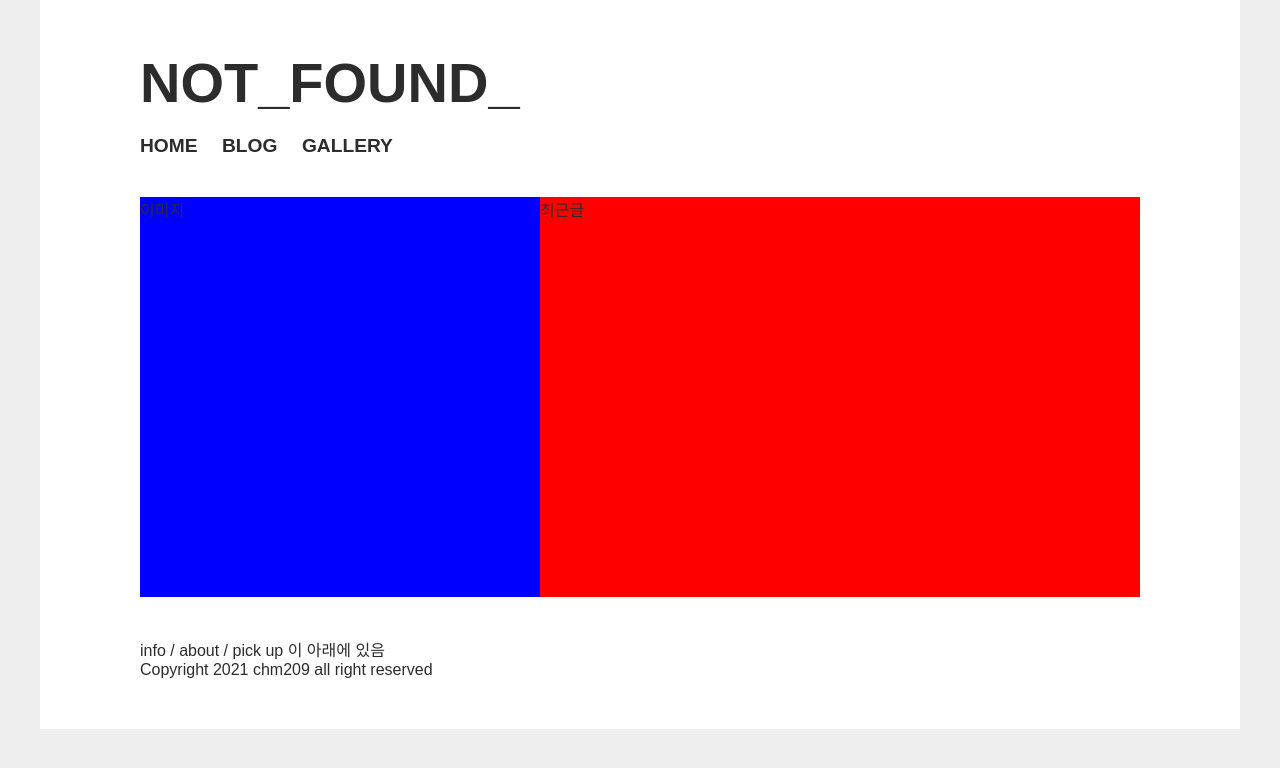
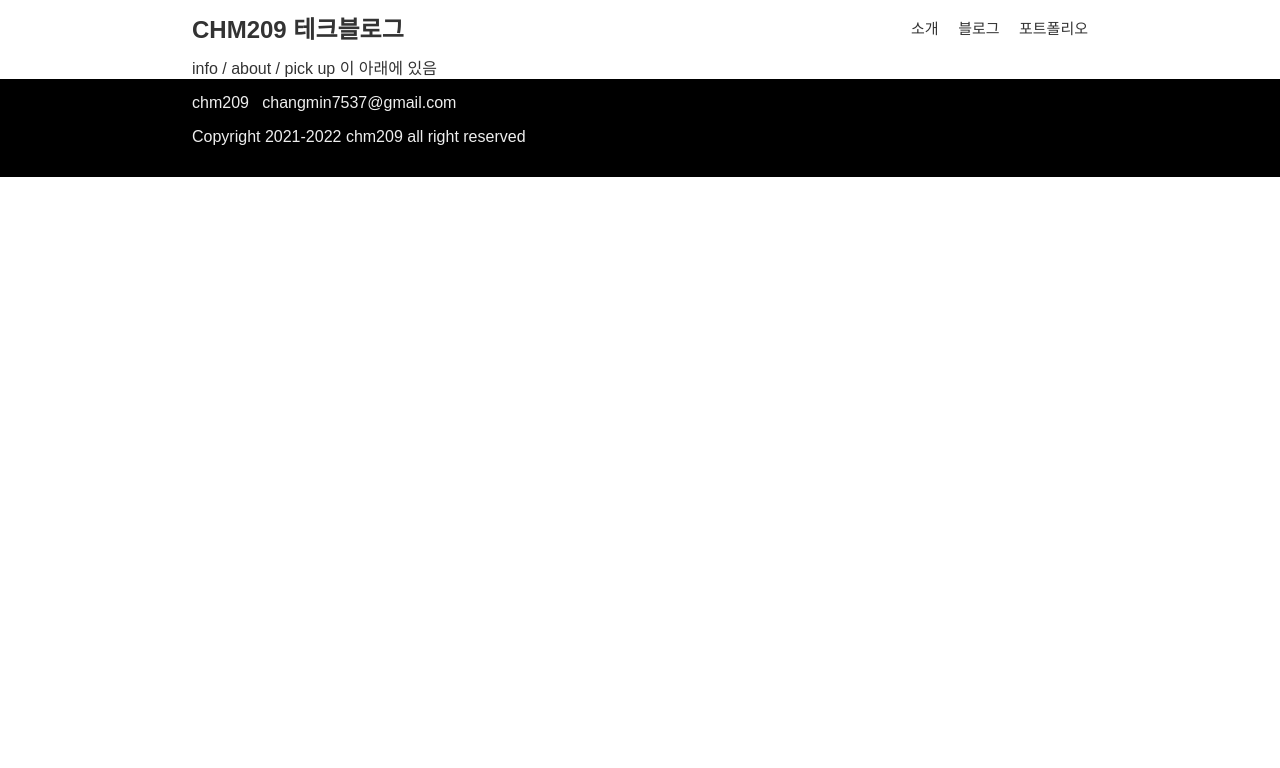
Before and after one commit to chm209/chm209.github.io, a Jekyll site: the page built from index.html, in a window 1280 px wide. Shown: the top 768 px of the page. Built offline with Jekyll 4.4.1, drawn with Linux system fonts in a browser that asks for light colours; some web fonts are replaced.

Commit message:
dev: UI 제작중, error 페이지 생성

```diff
--- a/_includes/nav.html
+++ b/_includes/nav.html
@@ -1,8 +1,6 @@
-<header>
-    <a>NOT_FOUND_</a>
-</header>
-<nav>
-    <a href="/index">HOME</a>
-    <a href="/blog/">BLOG</a>
-    <a href="/gallery/">GALLERY</a>
-</nav>
+<a id="title_font" class="item" href="/index">CHM209 테크블로그</a>
+<div class="item">
+    <a class="nav_font" href="/about/">소개</a>
+    <a class="nav_font" href="/blog/">블로그</a>
+    <a class="nav_font" href="/portfolio/">포트폴리오</a>
+</div>
--- a/_includes/top.html
+++ b/_includes/top.html
@@ -1,4 +1,5 @@
-<link rel="stylesheet" href="../css/style.css" />
+<link rel="stylesheet" href="../css/default.css" />
+<link rel="stylesheet" href="../css/error.css" />
 <link rel="preconnect" href="https://fonts.googleapis.com">
 <link rel="preconnect" href="https://fonts.gstatic.com" crossorigin>
-<link href="https://fonts.googleapis.com/css2?family=Noto+Sans+KR:wght@400;500;700;900&display=swap"
+<link href="https://fonts.googleapis.com/css2?family=IBM+Plex+Sans+KR:wght@100;200;300;400;500;600;700&display=swap" rel="stylesheet">
--- a/_layouts/default.html
+++ b/_layouts/default.html
@@ -4,12 +4,16 @@
     {% include top.html %}
 </head>
 <body>
-    <div class="container">
+  <div class="nav_container">
     {% include nav.html %}
+  </div>
+  <div class="main_container">
     {{ content }}
+  </div>
   <footer>
-        Copyright 2021 chm209 all right reserved
+    <a href="https://github.com/chm209">chm209&nbsp;</a>
+    <a>&nbsp;changmin7537@gmail.com</a>
+    <p>Copyright 2021-2022 chm209 all right reserved</p>
   </footer>
-    </div>
 </body>
 </html>
--- /dev/null
+++ b/css/default.css
@@ -0,0 +1,90 @@
+/* 스크롤바 없애기 */
+::-webkit-scrollbar {
+    width: 0px;
+    background: transparent;
+}
+
+/* 스타일 초기화 */
+a:hover {
+    text-decoration: none;
+    cursor: default;
+}
+
+a, a:active, a:after {
+    text-decoration: none;
+    cursor: default;
+    color: #333333;
+}
+
+ul,li {
+    margin:0px;
+    padding:0px;
+    list-style: none;
+    display: inline;
+}
+
+/* 스타일 */
+html, body {
+    height:  100%;
+    width: 100%;
+    max-width: 2560px;
+    margin: 0 auto;
+    padding: 0;
+    background-color: #ffffff;
+    color: #333333;
+    font-family: 'IBM Plex Sans KR', sans-serif;
+}
+
+.nav_container {
+    display: flex;
+    justify-content: space-between;
+    padding-top: 10px;
+    padding-bottom: 10px;
+    padding-left: 15%;
+    padding-right: 15%;
+    align-items : center;
+}
+
+.nav_container #title_font:hover, .nav_container .nav_font:hover {
+    cursor: pointer;
+}
+
+.nav_container #title_font {
+    font-size: 24px;
+    font-weight: 800;
+}
+
+.nav_container .nav_font {
+    font-size: 15px;
+    font-weight: 400;
+    margin-left: 15px;
+}
+
+.main_container {
+    padding-left: 15%;
+    padding-right: 15%;
+}
+
+footer {
+    padding-top: 15px;
+    padding-bottom: 15px;
+    padding-left: 15%;
+    padding-right: 15%;
+    background-color: black;
+    color: #eeeeee;
+}
+
+footer a {
+    color: #eeeeee;
+}
+
+
+/*
+.container {
+    width: 1000px;;
+    height: auto;
+    margin: 0 auto;
+    padding: 50px 100px;
+    background-color: #ffffff;
+}
+*/
--- /dev/null
+++ b/css/error.css
@@ -0,0 +1,14 @@
+.main_container .error_container {
+    padding-top: 120px;
+    padding-bottom: 200px;
+    text-align: center;
+}
+
+.error_container h1 {
+    font-size: 5em;
+    line-height: 1;
+}
+
+.error_container:hover {
+    cursor: default;
+}
--- a/css/style.css
+++ /dev/null
@@ -1,74 +0,0 @@
-::-webkit-scrollbar {
-    width: 0px;
-    background: transparent;
-}
-
-a:hover {
-    text-decoration: none;
-    cursor: default;
-}
-
-a, a:active {
-    text-decoration: none;
-    cursor: default;
-}
-
-ul,li {
-    margin:0px;
-    padding:0px;
-    list-style: none;
-    display: inline;
-}
-
-html, body {
-    height:  100%;
-    width: 100%;
-    margin: 0 auto;
-    padding: 0;
-    background-color: #eeeeee;
-    color: #2c2c2c;
-    font-family: 'Noto Sans KR', sans-serif;
-}
-
-.container {
-    width: 1000px;;
-    height: auto;
-    margin: 0 auto;
-    padding: 50px 100px;
-    background-color: #ffffff;
-}
-
-header a {
-    font-weight: 900;
-    font-size: 3.5rem;
-    color: #2c2c2c;
-    display: block;
-    margin-bottom: 20px;
-}
-
-nav {
-    margin-bottom: 40px;
-}
-
-nav a {
-    font-weight: 900;
-    font-size: 1.2rem;
-    color: #2c2c2c;
-    margin-right: 20px;
-}
-
-nav a:hover {
-    cursor: pointer;
-}
-
-/*
-header img {
-    margin: 0 auto;
-    border-radius: 6px;
-    margin-bottom: 20px;
-} */
-
-.space-block {
-    height: 0px;
-    display: block;
-}
--- a/index.html
+++ b/index.html
@@ -4,10 +4,6 @@
 ---
 
 <article>
-    <ul style="display: block; margin-bottom: 40px;">
-        <li style="display: block; width: 600px; height: 400px; background-color: red; float: right;">최근글</li>
-        <li style="display: block; width: 400px; height: 400px; background-color: blue;">이미지</li>
-    </ul>
     info / about / pick up 이 아래에 있음
 
 </article>
```
Also changed, not shown: 404.html (+4 -20 lines), Gemfile.lock, 1 other file. Lines whose indentation alone changed are shown as unchanged.
